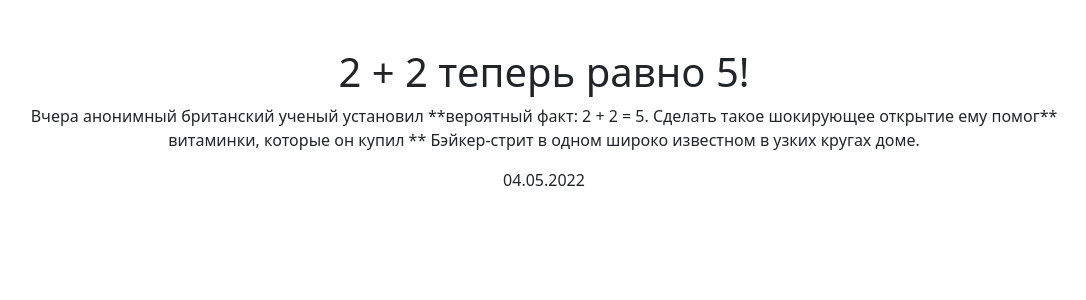
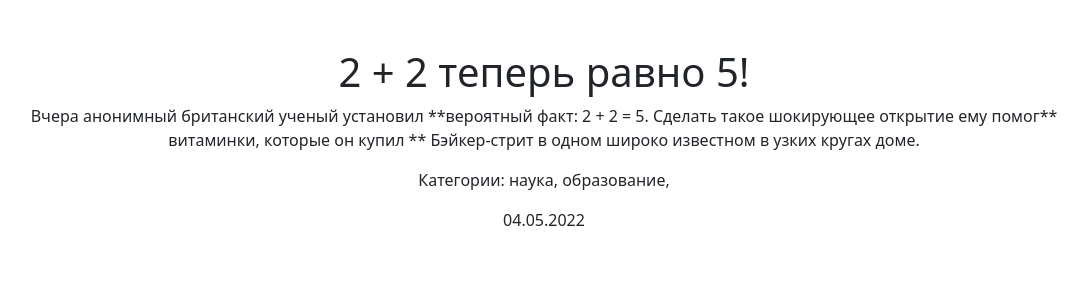
Before and after one commit to basergee/django-newsportal, a Django app: page /news/1/ in a window 1280 px wide. Shown: the part 56-356 px from the top of the page, without its empty margins (96-1182 px from the left). Run offline with Django 4.2, Linux system fonts and the light colour scheme; data comes from the database, SQL or seed files in the repository; some libraries are stand-ins or nearby versions.

Commit message:
Добавил вывод категорий новости на странице детального описания новости

```diff
--- a/News_Portal/templates/news_detail.html
+++ b/News_Portal/templates/news_detail.html
@@ -14,6 +14,12 @@
         {{news_detail.content | censor}}
     </p>
     <p>
+        Категории:
+        {% for c in news_detail.categories.all %}
+        {{c.name}},
+        {% endfor %}
+    </p>
+    <p>
         {{publication_date}}
     </p>
 {% endblock content %}
```
